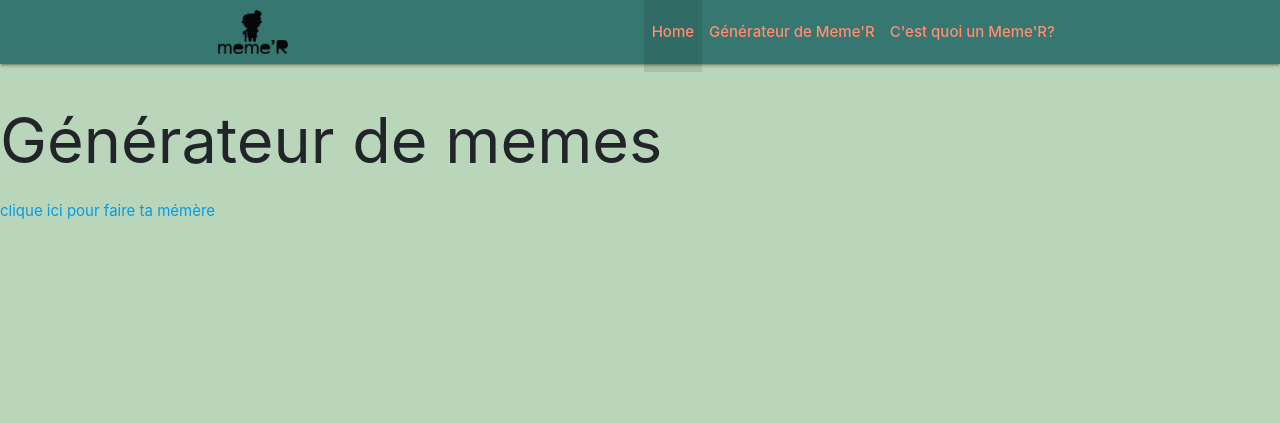
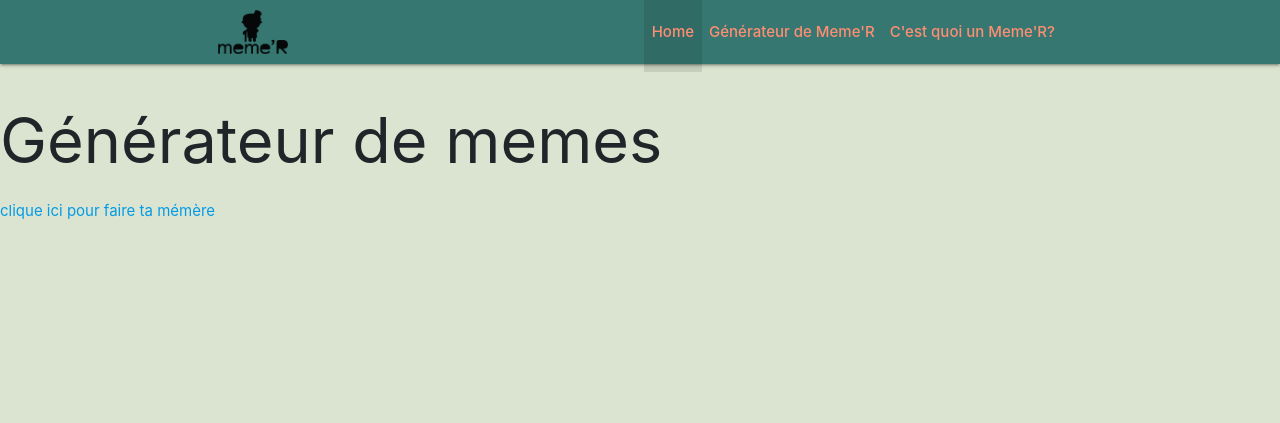
Before and after one commit to CuriouSound/mememaker, a PHP site: page /mememaker/ in a window 1280 px wide. Shown: the top 423 px of the page. Run offline with PHP 8.4, Linux system fonts and the light colour scheme; some libraries are stand-ins or nearby versions.

Commit message:
modif du css

```diff
--- a/CSS/morjannestyle.css
+++ b/CSS/morjannestyle.css
@@ -8,6 +8,7 @@
 
 .imaaage {
     margin: auto;
+    margin-top: 10px;
     max-width: 100%;
     display: block;
 }
@@ -27,7 +28,7 @@
 }
 
 body {
-    background-color: rgb(186, 214, 186);
+    background-color: rgb(219, 228, 208);
 }
 
 @media {
@@ -49,6 +50,7 @@ body {
 @media {
     .imaaage {
         margin: auto;
+        margin-top: 10px;
         max-width: 100%;
         display: block;
     }
```
